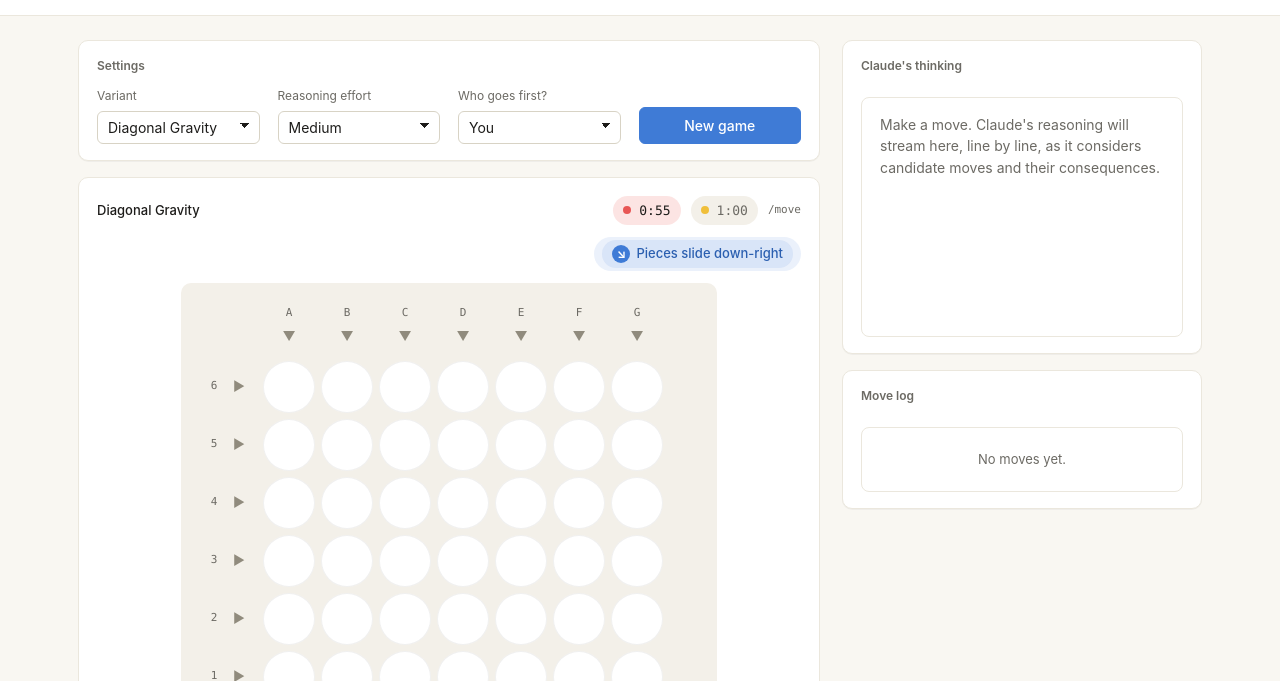
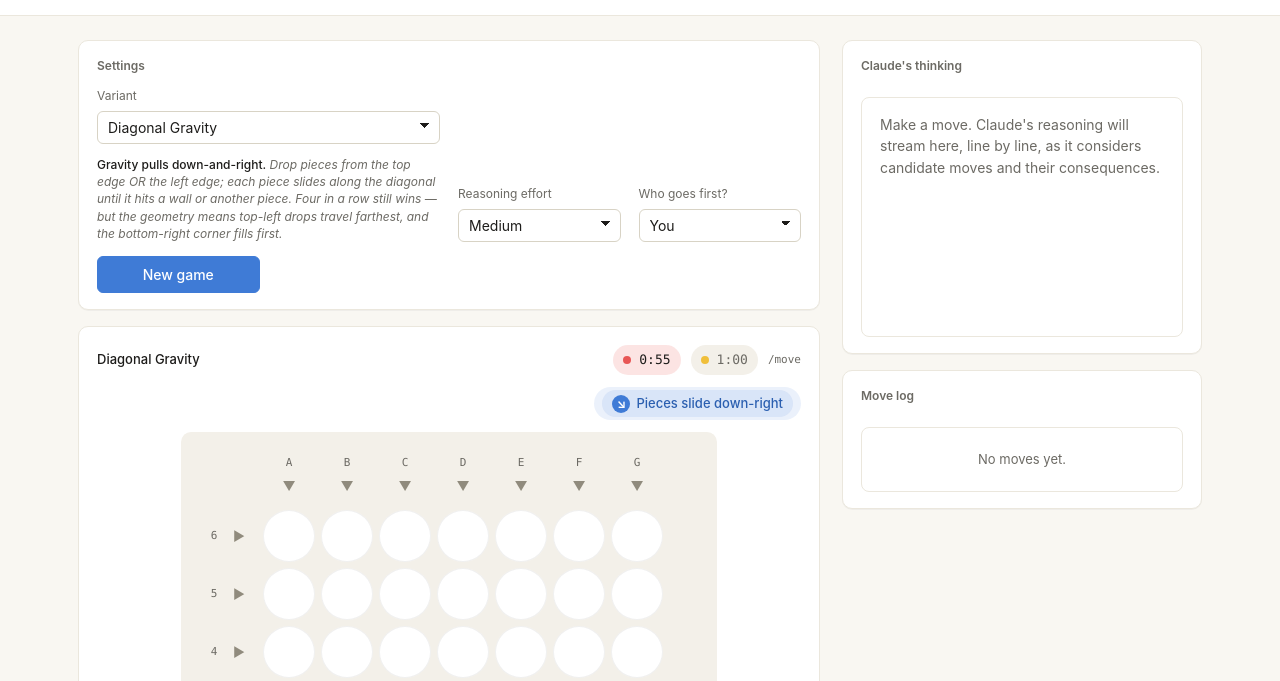
Before and after one commit to speakingtrumpetskier-prog/claude-connect4-arena, a website: page public/index.html in a window 1280 px wide. Shown: the part 75-756 px from the top of the page. Drawn offline with Linux system fonts and the light colour scheme.

Commit message:
Rename Gravity Flip -> Gravity Rotate; show per-variant description under selector

```diff
--- a/api/move.js
+++ b/api/move.js
@@ -78,10 +78,10 @@ RULES — DIAGONAL GRAVITY:
     const dropEdge = DROP_EDGES[g];
     const movesUntilFlip = opts.flipN - ((opts.moveCount || 0) % opts.flipN);
     return base + `
-RULES — GRAVITY FLIP:
+RULES — GRAVITY ROTATE:
 - Gravity has a direction that rotates clockwise (down → left → up → right → down)
   every ${opts.flipN} moves total (across both players).
-- Current gravity: ${g.toUpperCase()}. Drop edge: ${dropEdge}. Gravity flips in ${movesUntilFlip} move(s).
+- Current gravity: ${g.toUpperCase()}. Drop edge: ${dropEdge}. Gravity rotates in ${movesUntilFlip} move(s).
 - On your turn, place a piece on a cell of the drop edge that is currently empty.
   The piece then slides as far as possible along the current gravity direction
   (stopping at the wall or another piece).
--- a/public/app.js
+++ b/public/app.js
@@ -34,8 +34,15 @@ let tickerHandle = null;
 const VARIANT_NAMES = {
   classic: "Classic Connect 4",
   diagonal: "Diagonal Gravity",
-  flip: "Gravity Flip",
+  flip: "Gravity Rotate",
   custom: "Custom Rules",
+};
+
+const VARIANT_DESCRIPTIONS = {
+  classic: "<strong>Standard Connect 4.</strong> Drop a piece in any column from the top — it falls to the lowest empty cell. Four in a row (horizontal, vertical, or diagonal) wins.",
+  diagonal: "<strong>Gravity pulls down-and-right.</strong> Drop pieces from the top edge OR the left edge; each piece slides along the diagonal until it hits a wall or another piece. Four in a row still wins — but the geometry means top-left drops travel farthest, and the bottom-right corner fills first.",
+  flip: "<strong>Gravity rotates clockwise every N moves</strong> (down → left → up → right → down). All pieces re-settle each time it rotates, which can create or destroy threats overnight. The active drop edge moves with gravity. Plan for what the board will look like AFTER the next rotation, not just now.",
+  custom: "<strong>You write the rules; Claude enforces them and plays.</strong> Describe your variant in plain English in the box below. Claude validates each of your moves, makes its own move, and returns the new board. Looser correctness, maximum weirdness — try anything.",
 };
 
 // Chess-style notation: columns A..G (left → right), rows 1..6 (bottom → top).
@@ -319,7 +326,7 @@ function maybeFlipGravity() {
   if (state.moveCount > 0 && state.moveCount % state.flipN === 0) {
     state.gravityIdx = (state.gravityIdx + 1) % 4;
     settleAll(state.board, state.gravityIdx);
-    logAdd("system", `Gravity flipped → ${GRAVITY_VECTORS[state.gravityIdx].name}`);
+    logAdd("system", `Gravity rotated → ${GRAVITY_VECTORS[state.gravityIdx].name}`);
   }
 }
 
@@ -779,14 +786,21 @@ function parseCustomResult(text) {
 }
 
 // ---------- Wire up ----------
+function updateVariantDesc() {
+  const v = variantSel.value;
+  const el = document.querySelector("#variant-desc");
+  if (el) el.innerHTML = VARIANT_DESCRIPTIONS[v] || "";
+}
 variantSel.addEventListener("change", () => {
   flipNWrap.hidden = variantSel.value !== "flip";
   customWrap.hidden = variantSel.value !== "custom";
   variantNameEl.textContent = VARIANT_NAMES[variantSel.value] || variantSel.value;
+  updateVariantDesc();
 });
 newGameBtn.addEventListener("click", newGame);
 
 // Initial.
 flipNWrap.hidden = variantSel.value !== "flip";
 customWrap.hidden = variantSel.value !== "custom";
+updateVariantDesc();
 newGame();
--- a/public/index.html
+++ b/public/index.html
@@ -23,14 +23,15 @@
       <section class="section">
         <p class="section-label">Settings</p>
         <div class="controls">
-          <div class="field">
+          <div class="field field-wide">
             <label class="field-label" for="variant">Variant</label>
             <select id="variant">
               <option value="classic">Classic Connect 4</option>
               <option value="diagonal" selected>Diagonal Gravity</option>
-              <option value="flip">Gravity Flip</option>
+              <option value="flip">Gravity Rotate</option>
               <option value="custom">Custom Rules</option>
             </select>
+            <p id="variant-desc" class="field-desc"></p>
           </div>
 
           <div class="field" id="flip-n-wrap" hidden>
--- a/public/style.css
+++ b/public/style.css
@@ -140,10 +140,19 @@ main {
   min-width: 0;
 }
 .field[hidden] { display: none !important; }
+.field-wide { grid-column: span 2; }
 .field-label {
   font-size: 12px;
   color: var(--muted);
 }
+.field-desc {
+  font-size: 12px;
+  line-height: 1.45;
+  color: var(--muted);
+  margin: 6px 0 0;
+  font-style: italic;
+}
+.field-desc strong { font-style: normal; color: var(--text); font-weight: 500; }
 
 select, input[type="number"], textarea {
   background: var(--surface);
```
